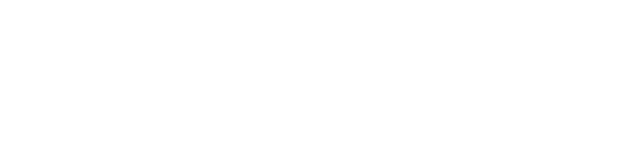
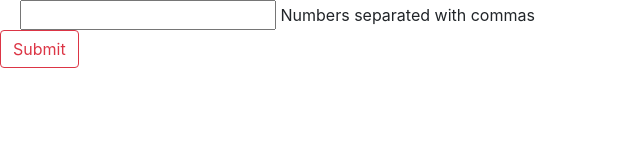
Before and after one commit to Wess58/Calc., a plain HTML site: page index.html in a window 1280 px wide. Shown: the whole page, without its empty margins (0-640 px from the left). Drawn offline with Linux system fonts and the light colour scheme.

Commit message:
created form in index

```diff
--- a/index.html
+++ b/index.html
@@ -10,6 +10,12 @@
     <script src="js/scripts.js"></script>
   </head>
   <body>
-
+    <form>
+    <div class="form-check">
+      <input type="text" class="" id="input1">
+      <label class="form-check-label" for="exampleCheck1">Numbers separated with commas</label>
+    </div>
+    <button type="submit" class="btn btn-outline-danger">Submit</button>
+  </form>
   </body>
 </html>
```
